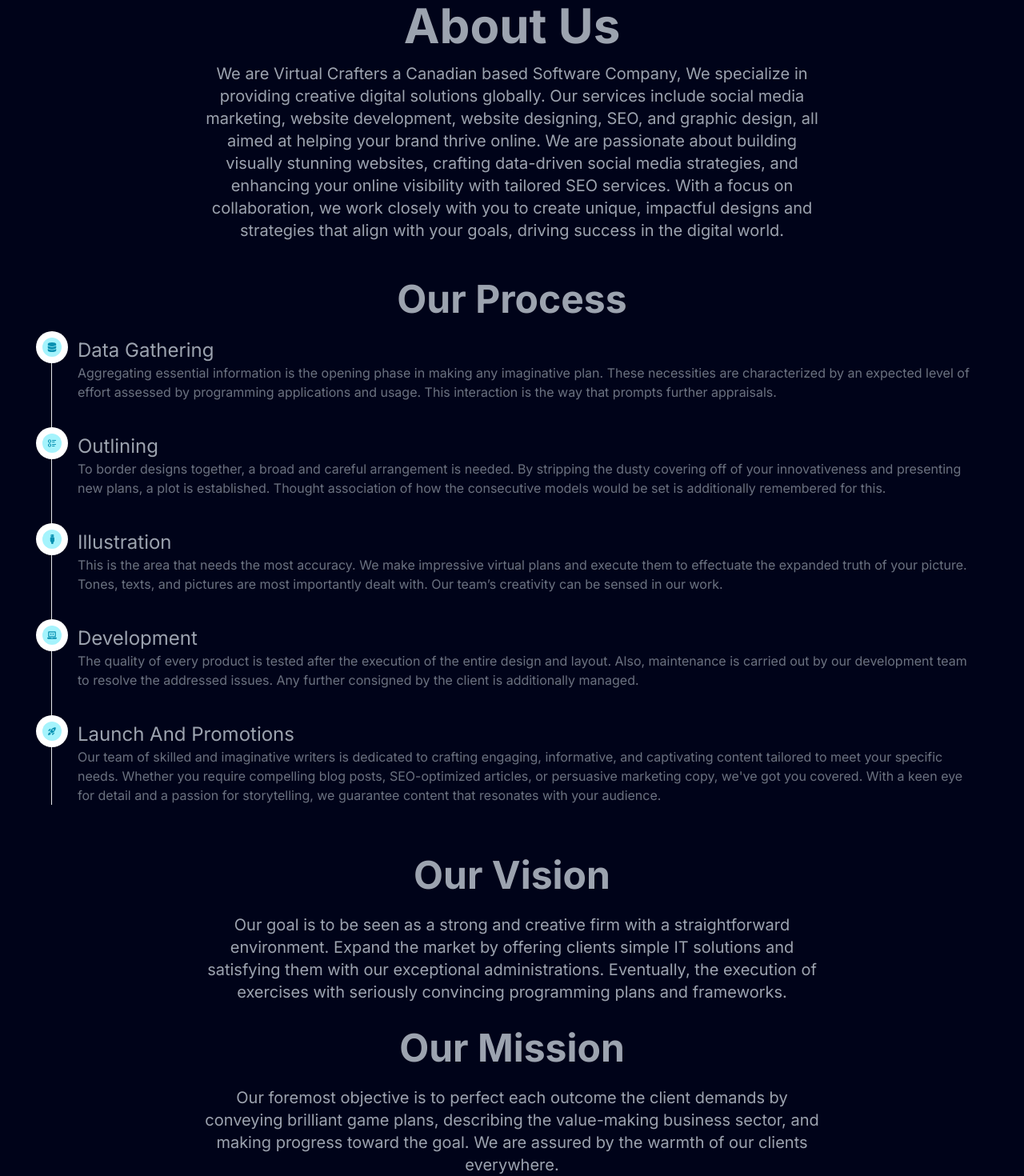
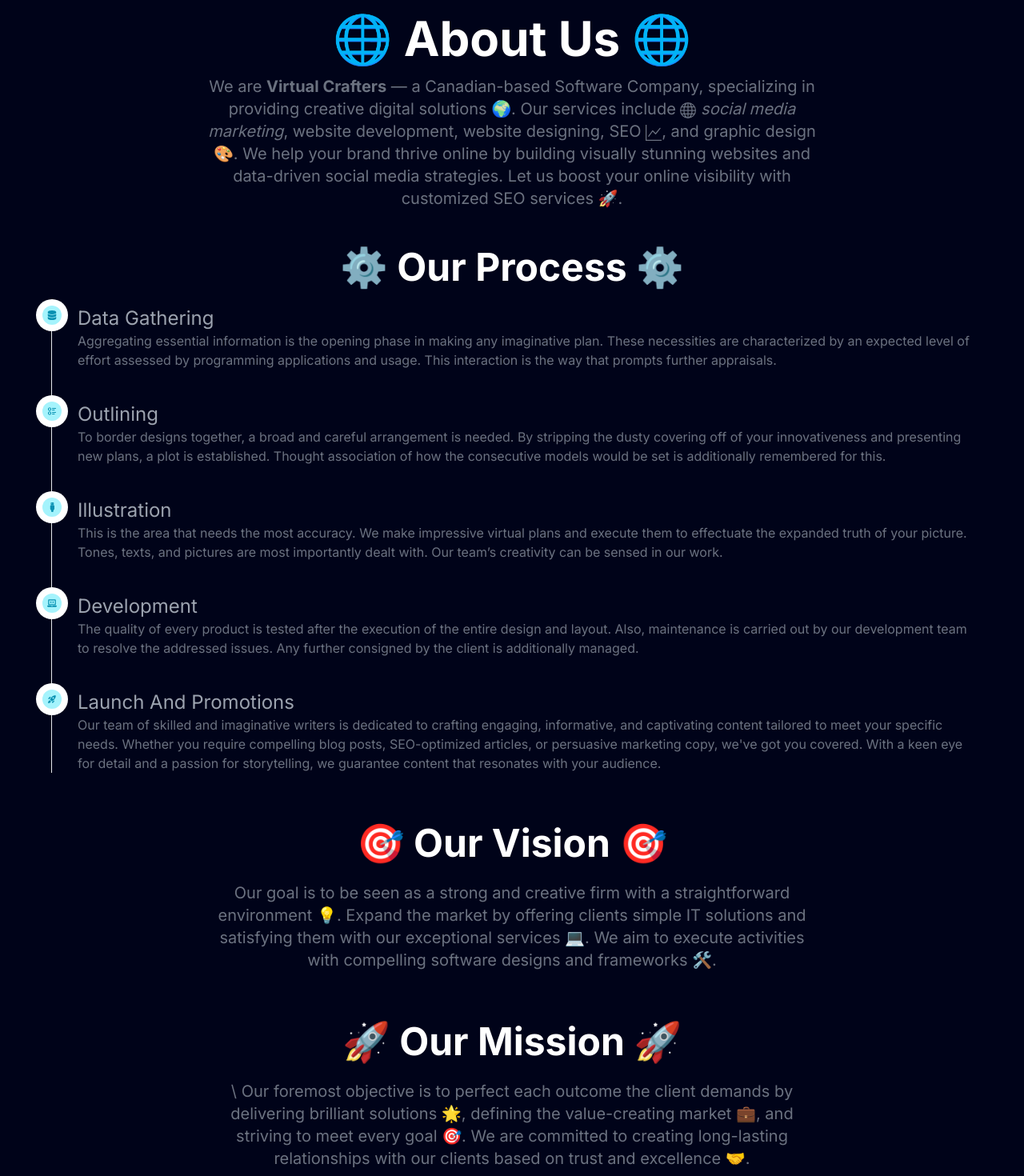
Before and after one commit to Arbab02/virtualCrafters, a Next.js app: page /About in a window 1280 px wide. Shown: the part 160-1630 px from the top of the page at 80% size. Built offline with nearby package versions, Linux system fonts and the light colour scheme.

Commit message:
Update page.js

```diff
--- a/src/app/About/page.js
+++ b/src/app/About/page.js
@@ -2,6 +2,9 @@
 
 import React from "react";
 import { motion } from "framer-motion";
+import { FaBullseye, FaRocket, FaHandshake } from "react-icons/fa";
+import { FiLayers } from "react-icons/fi";
+import { BsGlobe, BsGraphUp } from "react-icons/bs";
 import Image from "next/image";
 import AboutAccordian from "/src/components/AboutAccordian.jsx";
 import OurProcess from "/src/components/OurProcess.jsx";
@@ -19,124 +22,104 @@
     },
   };
 
-  const itemVariants = {
-    hidden: { opacity: 0, y: 20 },
+  const iconVariants = {
+    hidden: { scale: 0 },
     visible: {
-      opacity: 1,
-      y: 0,
+      scale: 1,
       transition: {
-        duration: 0.6,
+        duration: 0.5,
+        ease: "easeInOut",
       },
     },
   };
 
   return (
-    <div className="bg-[#000319] text-gray-400 py-8">
+    <div className="bg-[#000319] text-gray-400 py-12">
       <div className="container mx-auto px-6 sm:px-8 md:px-12 lg:px-16">
+        {/* About Us Section */}
         <motion.div
           initial="hidden"
           animate="visible"
           variants={containerVariants}
           className="text-center mb-12"
         >
-          <h1 className="text-4xl sm:text-5xl md:text-6xl font-bold mb-4">
-            About Us
+          <h1 className="text-4xl sm:text-5xl md:text-6xl font-bold text-white mb-4">
+          🌐 About Us 🌐
           </h1>
-          {/* <Image
-          className="banner mt-2 lg:w-2/6 md:w-3/6 w-5/6 mb-10 object-cover object-center rounded"
-          src="/images/about.gif"
-          width={500}
-          height={500}
-          alt="Logo"
-        /> */}
-          <p className="text-gray-400 text-base sm:text-lg md:text-xl text-center max-w-3xl mx-auto">
-            We are Virtual Crafters a Canadian based Software Company, We
-            specialize in providing creative digital solutions globally. Our
-            services include social media marketing, website development,
-            website designing, SEO, and graphic design, all aimed at helping
-            your brand thrive online. We are passionate about building visually
-            stunning websites, crafting data-driven social media strategies, and
-            enhancing your online visibility with tailored SEO services. With a
-            focus on collaboration, we work closely with you to create unique,
-            impactful designs and strategies that align with your goals, driving
-            success in the digital world.
+          <p className="text-gray-500 lg:text-xl text-base sm:text-lg md:text-xl text-center max-w-3xl mx-auto">
+            We are <strong>Virtual Crafters</strong> — a Canadian-based Software
+            Company, specializing in providing creative digital solutions
+            🌍. Our services include <BsGlobe className="inline" /> <em>social media marketing</em>,
+            website development, website designing, SEO{" "}
+            <BsGraphUp className="inline" />, and graphic design 🎨. We help
+            your brand thrive online by building visually stunning websites and
+            data-driven social media strategies. Let us boost your online
+            visibility with customized SEO services 🚀.
           </p>
         </motion.div>
 
+        {/* Our Process Section */}
         <motion.div
           initial="hidden"
           animate="visible"
           variants={containerVariants}
           className="mb-16"
         >
-          <h2 className="text-3xl sm:text-4xl md:text-5xl font-bold mb-6 text-center">
-            Our Process
+          <h2 className="text-3xl sm:text-4xl md:text-5xl font-bold text-white mb-6 text-center">
+
+            ⚙️ Our Process ⚙️
           </h2>
           <OurProcess />
         </motion.div>
 
+        {/* Our Vision Section */}
         <motion.div
           initial="hidden"
           animate="visible"
           variants={containerVariants}
-          className="text-center mb-12"
+          className="text-center mb-16"
         >
-          {/* <h2 className="text-3xl sm:text-4xl md:text-5xl font-bold mb-6">
-            Our Team
+          <h2 className="text-3xl sm:text-4xl md:text-5xl font-bold text-white mb-6">
+
+            🎯 Our Vision 🎯
           </h2>
-          <div className="grid grid-cols-1 sm:grid-cols-2 lg:grid-cols-3 gap-8">
-            {[1, 2, 3, 4, 5, 6].map((item, index) => (
-              <motion.div
-                key={index}
-                initial="hidden"
-                animate="visible"
-                variants={itemVariants}
-                className="bg-[#023502] text-white p-6 rounded-lg shadow-md"
-              >
-                <Image
-                  src={`https://flowbite.com/docs/images/carousel/carousel-1.svg`}
-                  alt={`Team Member ${item}`}
-                  className="w-full h-48 object-cover rounded-lg mb-4"
-                  width={150}
-                  height={150}
-                />
-                <h3 className="text-xl font-bold mb-2">Member Name {item}</h3>
-                <p className="text-gray-400">Position {item}</p>
-              </motion.div>
-            ))}
-          </div>
+          <p className="text-gray-500 text-base sm:text-lg md:text-xl max-w-3xl mx-auto">
+            Our goal is to be seen as a strong and creative firm with a
+            straightforward environment 💡. Expand the market by offering clients simple IT
+            solutions and satisfying them with our exceptional services 💻.
+            We aim to execute activities with compelling software designs
+            and frameworks 🛠️.
+          </p>
         </motion.div>
 
+        {/* Our Mission Section */}
         <motion.div
           initial="hidden"
           animate="visible"
           variants={containerVariants}
           className="text-center"
-        > */}
-          <h2 className="text-3xl sm:text-4xl md:text-5xl font-bold mb-6">
-            Our Vision
+        >
+          <h2 className="text-3xl sm:text-4xl md:text-5xl font-bold text-white mb-6">
+
+            🚀 Our Mission 🚀
           </h2>
-          <p className="text-gray-400 text-base sm:text-lg md:text-xl text-center max-w-3xl mx-auto">
-            Our goal is to be seen as a strong and creative firm with a
-            straightforward environment. Expand the market by offering clients
-            simple IT solutions and satisfying them with our exceptional
-            administrations. Eventually, the execution of exercises with
-            seriously convincing programming plans and frameworks.
+           <p className="text-gray-500 text-base sm:text-lg md:text-xl max-w-3xl mx-auto mb-6">
+        \
+           Our foremost objective is to perfect each outcome the client
+            demands by delivering brilliant solutions 🌟, defining the
+            value-creating market 💼, and striving to meet every goal 🎯. We
+            are committed to creating long-lasting relationships with our clients
+            based on trust and excellence 🤝.
+
           </p>
-          <div className="mt-8">
-            <h2 className="text-3xl sm:text-4xl md:text-5xl font-bold mb-6">
-              Our Mission
-            </h2>
-            <p className="text-gray-400 text-base sm:text-lg md:text-xl text-center max-w-3xl mx-auto">
-              Our foremost objective is to perfect each outcome the client
-              demands by conveying brilliant game plans, describing the
-              value-making business sector, and making progress toward the goal.
-              We are assured by the warmth of our clients everywhere.
-            </p>
-          </div>
+          <motion.div
+            variants={iconVariants}
+            className="inline-block text-[#1E90FF] mt-4"
+          >
+            <FaHandshake size={50} />
+          </motion.div>
         </motion.div>
       </div>
-      {/* <AboutAccordian/> */}
     </div>
   );
 };
```
